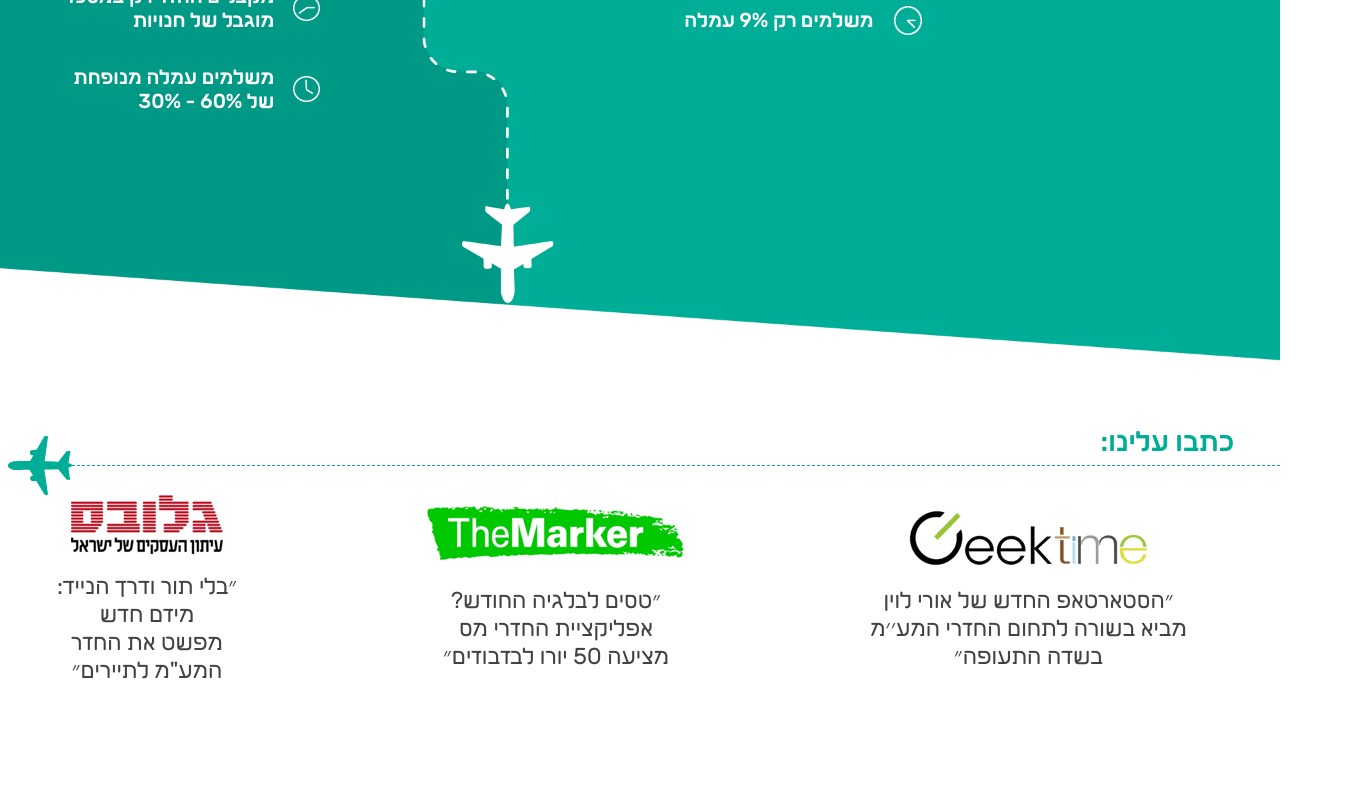
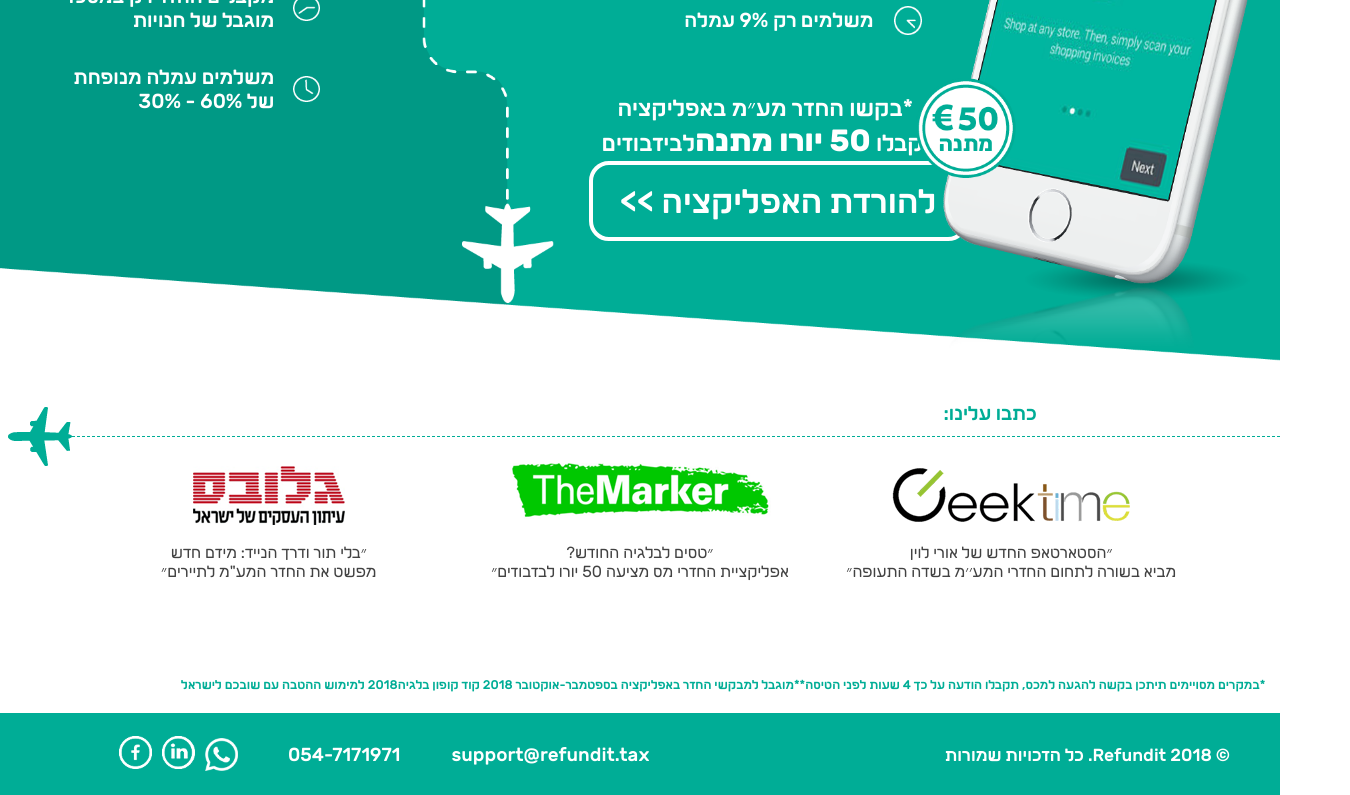
Before and after one commit to anton-ruban/refundit-react, a React (Create React App) app: page / in a window 1280 px wide. Shown: the part 1700-2495 px from the top of the page, 1350 px wide, since content can reach past the window. Built offline with nearby package versions, Linux system fonts and the light colour scheme.

Commit message:
landing page

```diff
--- a/src/components/home/AboutUs.js
+++ b/src/components/home/AboutUs.js
@@ -11,14 +11,15 @@
 const classes = utils.createStyles('AboutUs', {
     container: {
       position: 'relative',
-      padding: '36px 0 110px',
+      padding: '1.7% 0 6%',
+      margin: '0 auto',
+      maxWidth: 1920,
+      minWidth: 1024,
     },
     flexRow: {
       display: 'flex',
       alignItems: 'center',
-      maxWidth: 1920,
       margin: 'auto',
-      marginTop: 15
     },
     dotLine: {
       flex: 1,
@@ -27,22 +28,22 @@
     text: {
       position: 'absolute',
       color: '#00ad96',
-      right: 'calc(50% - 594px)',
-      fontSize: 28,
-      top: 40,
+      right: '19%',
+      fontSize: '1.4em',
+      top: '6%',
     },
     centerRow: {
       display: 'flex',
       alignItems: 'center',
       justifyContent: 'center',
-      marginTop: -13,
+      marginTop: '-1%',
     },
     GridItemClassName: {
-      width: 346,
+      width: '27%',
       display: 'flex',
       alignItems: 'center',
-      marginLeft: 64,
-      marginRight: 105,
+      height: '146px',
+      margin: '0 1%',
       flexDirection: 'column',
     },
     GridItemIconClass: {
@@ -51,7 +52,7 @@
       marginBottom: 5,
     },
     GridItemTextClass: {
-      fontSize: 23,
+      fontSize: '1.15em',
       fontFamily: 'Rubik Regular',
       color: '#424242',
     },
--- a/src/components/home/Describe.js
+++ b/src/components/home/Describe.js
@@ -6,6 +6,7 @@
 import Clock3 from '../../assets/images/clock-3.png';
 import Clock4 from '../../assets/images/clock-4.png';
 import Clock5 from '../../assets/images/clock-5.png';
+import PhoneImage from '../../assets/images/phone.png';
 import ListItem from '../controls/ListItem';
 
 const classes = utils.createStyles('Describe', {
@@ -14,6 +15,7 @@
       backgroundPosition: 'center',
       color: 'white',
       maxWidth: 1920,
+      margin: '0 auto',
       minWidth: 1024,
     },
     bgImage: {
@@ -55,6 +57,34 @@
     textList: {
       width: '120%',
     },
+    phoneImage: {
+      position: 'absolute',
+      right: 0,
+      width: '28.4%',
+    },
+    rightBottomText: {
+      fontSize: '1.65em',
+      position: 'absolute',
+      top: '63.6%',
+      left: '47%'
+    },
+    rightBottomButton: {
+      fontSize: '2.4em',
+      position: 'absolute',
+      top: '72%',
+      left: '46%',
+      border: '4px solid white',
+      width: '29%',
+      display: 'flex',
+      alignItems: 'center',
+      justifyContent: 'center',
+      height: '9%',
+      borderRadius: 20,
+    },
+    strongText: {
+      fontSize: '1.33em',
+      fontFamily: 'Rubik Bold'
+    }
 });
 
 class Describe extends Component {
@@ -81,6 +111,9 @@
             </div>
           </div>
         </div>
+        <span className={classes.rightBottomText}>בקשו החזר מע״מ באפליקציה*<br/> וקבלו <span className={classes.strongText}>  50 יורו מתנה</span>לביזבוזים</span>
+        <div className={classes.rightBottomButton}>&lt;&lt; להורדת האפליקציה</div>
+        <img src={PhoneImage} className={classes.phoneImage}/>
       </div>
     );
   }
--- a/src/components/home/Footer.js
+++ b/src/components/home/Footer.js
@@ -8,21 +8,25 @@
     container: {
       maxWidth: 1920,
       margin: '0 auto',
-      minWidth: 1350,
+      minWidth: 1024,
     },
     greenSection: {
       background: '#00ad96',
-      height: 100,
       marginTop: 20,
       display: 'flex',
       alignItems: 'center',
       justifyContent: 'space-between',
-      padding: '0 50px 0 119px',
+      padding: '23px 50px 23px 119px',
       color: 'white',
+    },
+    firstText: {
+      marginLeft: '13%',
+      color: '#00ad96',
+      fontSize: '0.9em',
     },
     text: {
       color: '#00ad96',
-      fontSize: 18,
+      fontSize: '0.9em',
     },
     links: {
       display: 'flex',
@@ -34,15 +38,35 @@
       alignItems: 'center',
     },
     right: {
-      fontSize: 25,
+      fontSize: '1.25em',
     },
     info: {
-      fontSize: 27,
+      fontSize: '1.35em',
       marginRight: 51,
     },
     contactIcon: {
       cursor: 'pointer',
       marginRight: 10,
+    },
+    '@media (max-width: 1800px)': {
+      contactIcon: {
+        width: 45,
+      }
+    },
+    '@media (max-width: 1600px)': {
+      contactIcon: {
+        width: 39,
+      }
+    },
+    '@media (max-width: 1400px)': {
+      contactIcon: {
+        width: 33,
+      }
+    },
+    '@media (max-width: 1200px)': {
+      contactIcon: {
+        width: 26,
+      }
     }
 });
 
@@ -51,7 +75,7 @@
     return (
       <div className={classes.container}>
         <span className={classes.text}>במקרים מסויימים תיתכן בקשה להגעה למכס, תקבלו הודעה על כך 4 שעות לפני הטיסה**</span>
-        <span className={classes.text}>מוגבל למבקשי החזר באפליקציה בספטמבר-אוקטובר 2018 קוד קופון בלגיה2018 למימוש ההטבה עם שובכם לישראל*</span>
+        <span className={classes.firstText}>מוגבל למבקשי החזר באפליקציה בספטמבר-אוקטובר 2018 קוד קופון בלגיה2018 למימוש ההטבה עם שובכם לישראל*</span>
         <div className={classes.greenSection}>
           <div className={classes.flex}>
             <div className={classes.links}>
--- a/src/components/home/RefundStep.js
+++ b/src/components/home/RefundStep.js
@@ -8,6 +8,7 @@
 
 const classes = utils.createStyles('RefundStep', {
     container: {
+      margin: '0 auto',
       marginTop: '2%',
       marginBottom: '4.2%',
       fontFamily: 'Rubik Medium',
```
